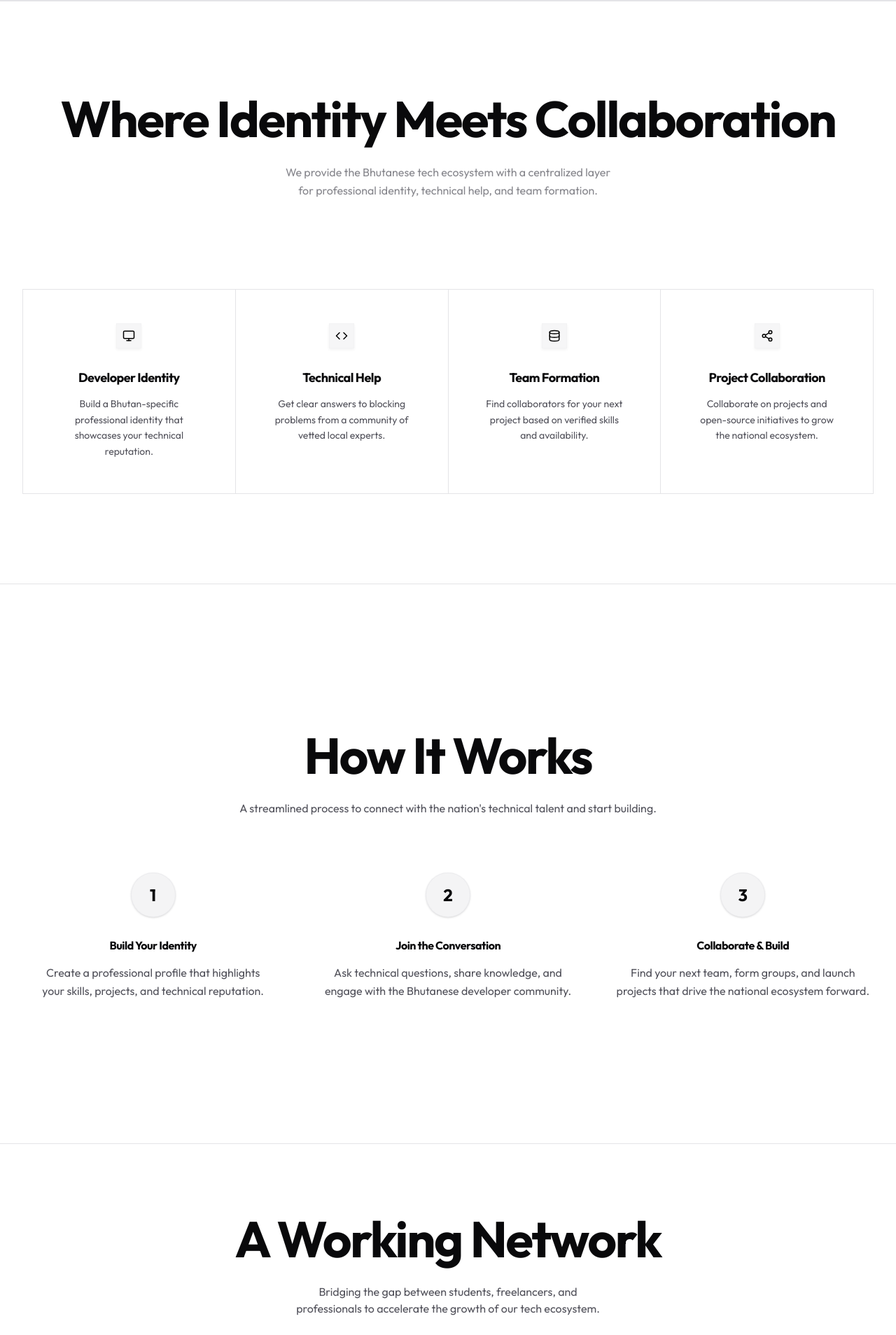
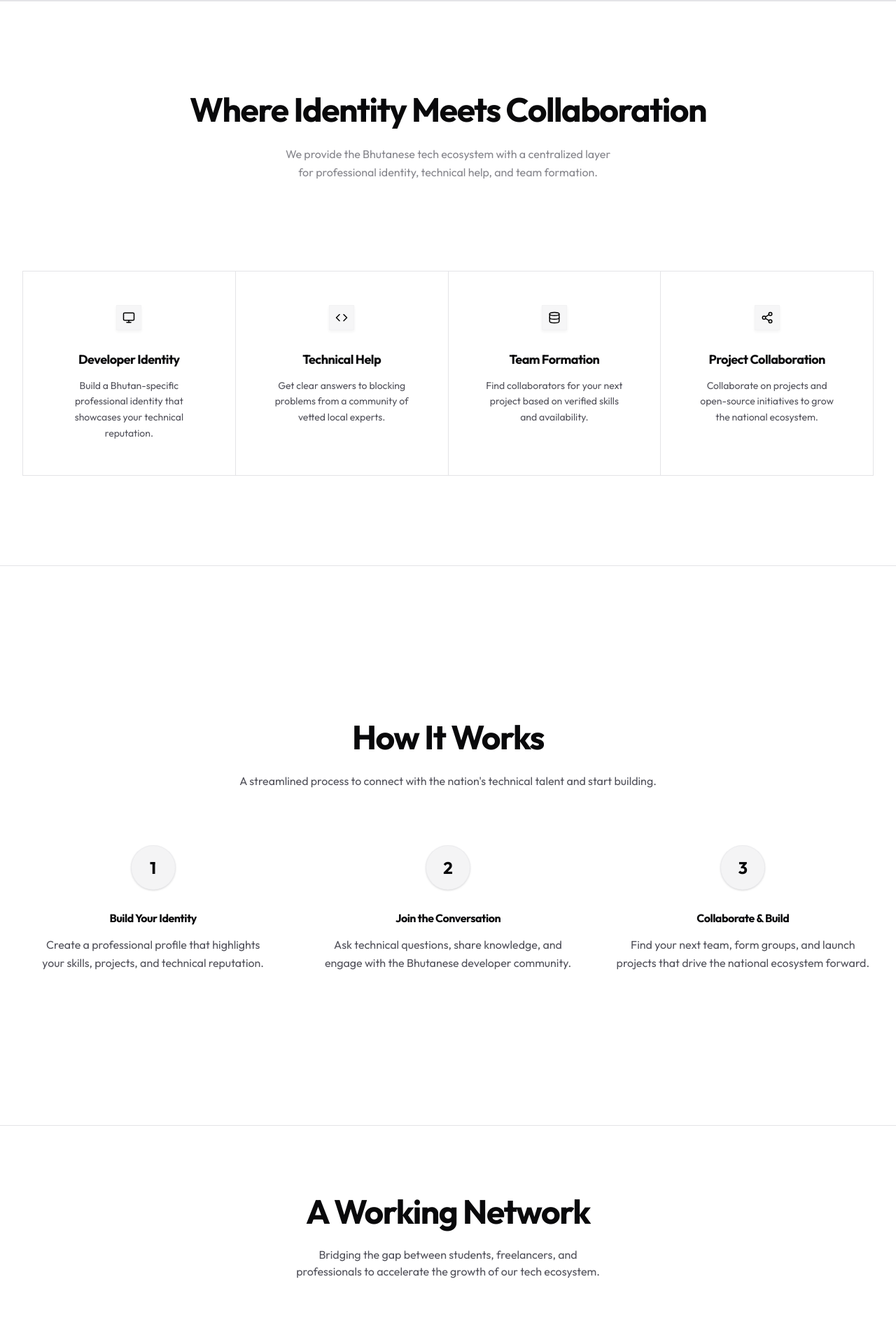
Before and after one commit to guruwangchuk7/developers_connect, a Next.js app: page / in a window 1280 px wide. Shown: the part 800-2708 px from the top of the page at 70% size. Built offline with nearby package versions, Linux system fonts and the light colour scheme; no server answers.

Commit message:
mini font size

```diff
--- a/app/(marketing)/page.tsx
+++ b/app/(marketing)/page.tsx
@@ -20,7 +20,7 @@ export default function Home() {
         <section id="capabilities" className="min-h-[100dvh] flex items-center justify-center bg-background py-16 md:py-20 lg:py-32 border-t">
           <div className="container mx-auto px-4 md:px-6">
             <div className="flex flex-col items-center gap-4 md:gap-6 text-center mb-16 md:mb-24 lg:mb-32">
-              <h2 className="text-2xl sm:text-4xl md:text-5xl lg:text-7xl font-semibold tracking-tighter text-foreground text-balance">
+              <h2 className="text-xl sm:text-2xl md:text-3xl lg:text-5xl font-semibold tracking-tighter text-foreground text-balance">
                 Where Identity Meets Collaboration
               </h2>
               <p className="max-w-[700px] text-sm md:text-base text-muted-foreground/70 leading-relaxed text-balance">
--- a/features/marketing/components/faq.tsx
+++ b/features/marketing/components/faq.tsx
@@ -38,7 +38,7 @@ export function FAQ() {
     <section id="faq" className="bg-background py-16 md:py-20 lg:py-24 px-4 border-t">
       <div className="container mx-auto max-w-4xl px-2 sm:px-4">
         <div className="flex flex-col items-center gap-4 text-center mb-12 md:mb-16">
-          <h2 className="text-2xl sm:text-4xl md:text-5xl lg:text-7xl font-semibold tracking-tighter text-foreground text-balance">
+          <h2 className="text-xl sm:text-2xl md:text-3xl lg:text-5xl font-semibold tracking-tighter text-foreground text-balance">
             Frequently Asked Questions
           </h2>
           <p className="max-w-[700px] text-base text-muted-foreground/80 leading-relaxed text-balance">
--- a/features/marketing/components/founder.tsx
+++ b/features/marketing/components/founder.tsx
@@ -10,7 +10,7 @@ export function Founder() {
         <div className="flex flex-col items-center gap-8 md:gap-12 text-center mb-12 md:mb-16">
           <div className="flex flex-col items-center gap-5 md:gap-6">
             <span className="text-[10px] md:text-[11px] font-bold uppercase tracking-[0.25em] text-muted-foreground bg-background px-3 py-1 md:px-4 md:py-1.5 rounded-full border border-border shadow-sm">Creator-Led</span>
-            <h2 className="text-2xl sm:text-4xl md:text-5xl lg:text-7xl font-semibold tracking-tighter text-foreground text-balance">Meet the Founder</h2>
+            <h2 className="text-xl sm:text-2xl md:text-3xl lg:text-5xl font-semibold tracking-tighter text-foreground text-balance">Meet the Founder</h2>
           </div>
         </div>
 
--- a/features/marketing/components/how-it-works.tsx
+++ b/features/marketing/components/how-it-works.tsx
@@ -20,7 +20,7 @@ export function HowItWorks() {
     <section id="how-it-works" className="min-h-[100dvh] flex items-center justify-center bg-background py-16 md:py-24 border-t">
       <div className="container mx-auto px-4 md:px-6">
         <div className="flex flex-col items-center gap-4 md:gap-6 text-center mb-16 md:mb-20">
-          <h2 className="text-2xl sm:text-4xl md:text-5xl lg:text-7xl font-semibold tracking-tighter text-foreground text-balance">
+          <h2 className="text-xl sm:text-2xl md:text-3xl lg:text-5xl font-semibold tracking-tighter text-foreground text-balance">
             How It Works
           </h2>
           <p className="max-w-[700px] text-base text-muted-foreground text-balance">
--- a/features/marketing/components/plans.tsx
+++ b/features/marketing/components/plans.tsx
@@ -38,7 +38,7 @@ export function Plans() {
     <section id="plans" className="bg-background py-20 md:py-32 px-4 border-t">
       <div className="container mx-auto max-w-6xl px-2 sm:px-4">
         <div className="flex flex-col items-center gap-4 md:gap-6 text-center mb-16 md:mb-20">
-          <h2 className="text-2xl sm:text-4xl md:text-5xl lg:text-7xl font-semibold tracking-tighter text-foreground text-balance">
+          <h2 className="text-xl sm:text-2xl md:text-3xl lg:text-5xl font-semibold tracking-tighter text-foreground text-balance">
             Simple, Scalable Plans
           </h2>
           <p className="max-w-[700px] text-base text-muted-foreground text-balance">
--- a/features/marketing/components/why-use-it.tsx
+++ b/features/marketing/components/why-use-it.tsx
@@ -29,7 +29,7 @@ export function WhyUseIt() {
     <section id="why-use-it" className="min-h-[100dvh] flex items-center justify-center bg-background py-16 md:py-24 border-t">
       <div className="container mx-auto px-4 md:px-6">
         <div className="flex flex-col items-center gap-4 md:gap-6 text-center mb-16 md:mb-20">
-          <h2 className="text-2xl sm:text-4xl md:text-5xl lg:text-7xl font-semibold tracking-tighter text-foreground text-balance">
+          <h2 className="text-xl sm:text-2xl md:text-3xl lg:text-5xl font-semibold tracking-tighter text-foreground text-balance">
             A Working Network
           </h2>
           <p className="max-w-[700px] text-base text-muted-foreground text-balance">
```
